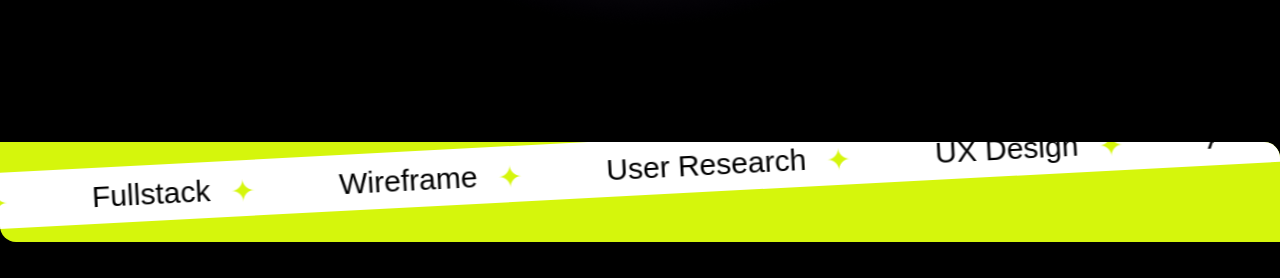
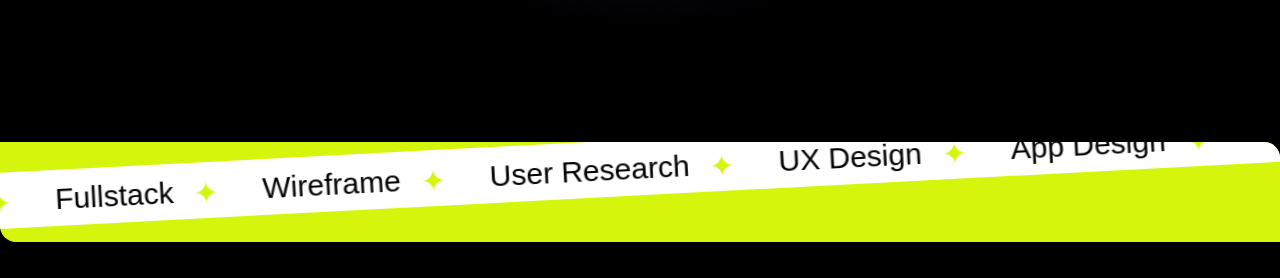
Before and after one commit to HashanTG/tharanga-portfolio, a React (Vite) app: page / in a window 1280 px wide. Shown: the part 3034-3312 px from the top of the page. Built offline with nearby package versions, Linux system fonts and the light colour scheme.

Commit message:
i add linked in link for the website

```diff
--- a/src/components/marqueebar.tsx
+++ b/src/components/marqueebar.tsx
@@ -30,7 +30,7 @@ export default function MarqueeBar() {
         >
           <div className="marquee-animation flex">
             {[...items, ...items].map((item, i) => (
-              <span key={i} className="mx-8 text-3xl font-medium text-black">
+              <span key={i} className="mx-3 text-3xl font-medium text-black">
                 {item}
                 {i !== [...items, ...items].length - 1 && (
                   <span className="mx-5 text-[#d5f60c] text-3xl font-bold align-middle">
```
